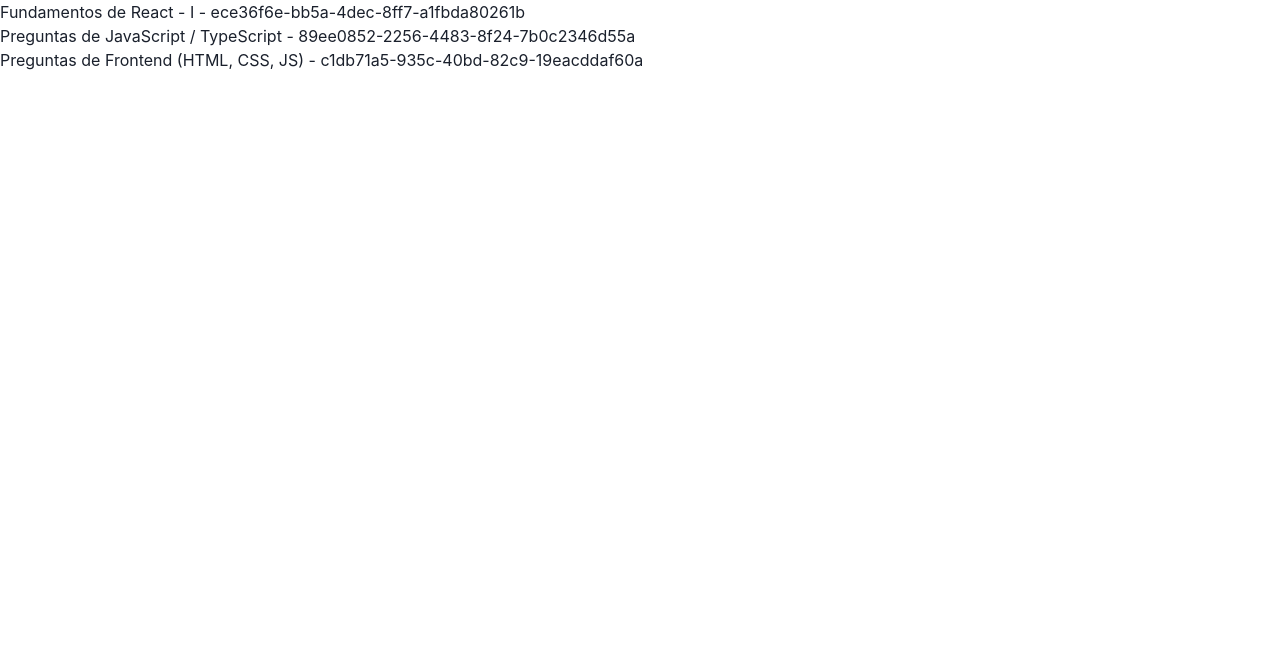
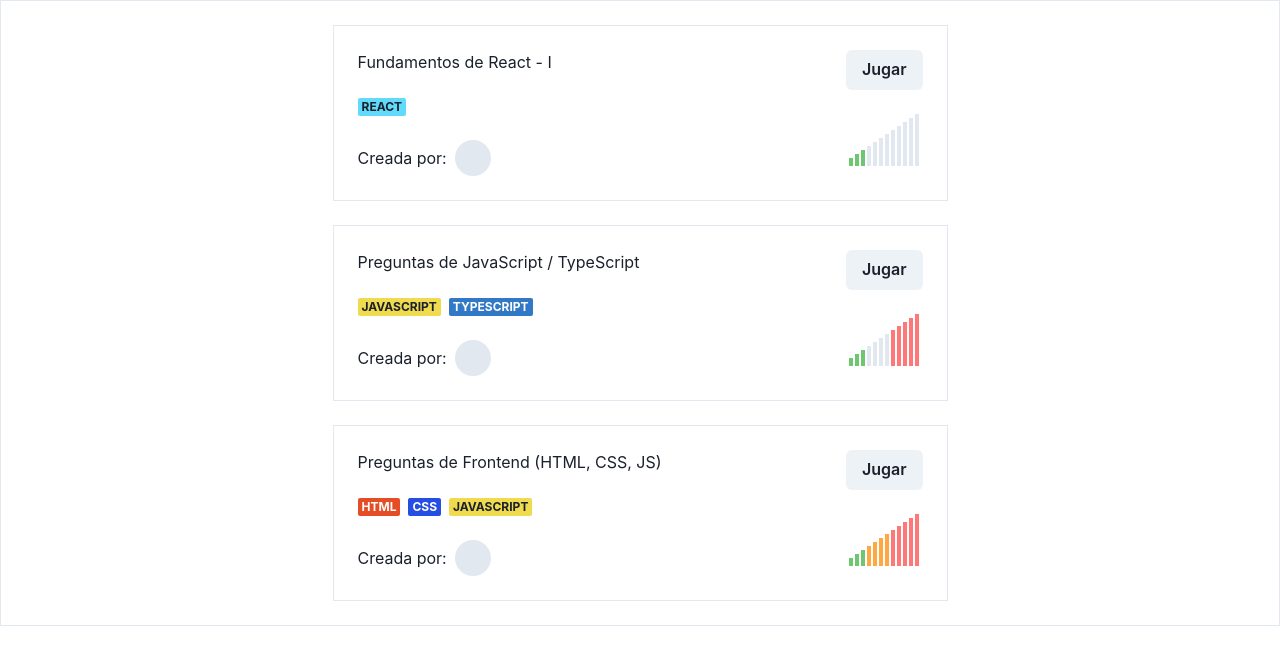
Before and after one commit to NicolasNakasone/AnswerTheTechQuestion, a React (Vite) app in the folder client/: page /trivias in a window 1280 px wide. Shown: the top 664 px of the page. Built offline with nearby package versions, Linux system fonts and the light colour scheme.

Commit message:
feat(mockup): started mockup from FeaturedTriviaPage

```diff
--- a/client/src/pages/featuredTrivia/index.tsx
+++ b/client/src/pages/featuredTrivia/index.tsx
@@ -1,12 +1,106 @@
-import { Box } from '@chakra-ui/react'
+import { Badge, Box, Button, Text } from '@chakra-ui/react'
+import { AdvancedSVG, BasicSVG, IntermediateSVG } from 'src/assets/svg/common/RangeSVG'
 import { shuffledTrivia } from 'src/mocks/trivias.mock'
+import { Trivia, UserLevel } from 'src/types'
 
 export const FeaturedTriviaPage = (): JSX.Element => {
   return (
-    <Box>
+    <MainContainer>
       {shuffledTrivia.map(trivia => {
-        return <Box key={trivia.id}>{`${trivia.title} - ${trivia.id}`}</Box>
+        return <TriviaCard key={trivia.id} trivia={trivia} />
       })}
+    </MainContainer>
+  )
+}
+
+const TriviaCard = ({ trivia }: { trivia: Trivia }): JSX.Element => {
+  return (
+    <Box
+      key={trivia.id}
+      sx={{
+        minWidth: '50%',
+        padding: '24px',
+        display: 'flex',
+        justifyContent: 'space-between',
+        gap: '96px',
+        borderWidth: 1,
+      }}
+    >
+      <Box sx={{ display: 'flex', flexDirection: 'column', gap: '24px' }}>
+        <Text>{trivia.title}</Text>
+        <Box sx={{ display: 'flex', alignItems: 'center', gap: '8px' }}>
+          {trivia.categories.map(category => {
+            return (
+              <Badge
+                key={category.id}
+                background={category.bg_color}
+                textColor={category.text_color}
+              >
+                {category.label}
+              </Badge>
+            )
+          })}
+        </Box>
+        <Text sx={{ display: 'flex', alignItems: 'center', gap: '8px' }}>
+          {`Creada por: `}
+          {/* Reemplazar por imagen del usuario */}
+          <span
+            style={{
+              width: '36px',
+              height: '36px',
+              backgroundColor: '#E2E8F0',
+              borderRadius: '50%',
+            }}
+          />
+        </Text>
+      </Box>
+      <Box sx={{ display: 'flex', flexDirection: 'column', gap: '24px' }}>
+        <Button>{`Jugar`}</Button>
+        <RangeWrapper levels={trivia.levels} />
+      </Box>
     </Box>
   )
 }
+
+const MainContainer = ({ children }: { children: JSX.Element[] }): JSX.Element => {
+  return (
+    <Box
+      sx={{
+        padding: '24px',
+        display: 'flex',
+        flexDirection: 'column',
+        alignItems: 'center',
+        gap: '24px',
+        borderWidth: 1,
+      }}
+    >
+      {children}
+    </Box>
+  )
+}
+
+type LevelDisable = {
+  [level in UserLevel]: boolean
+}
+
+const RangeWrapper = ({ levels }: { levels: UserLevel[] }): JSX.Element => {
+  const isLevelDisabled: LevelDisable = {
+    [UserLevel.BASIC]: !levels.find(level => level === UserLevel.BASIC),
+    [UserLevel.INTERMEDIATE]: !levels.find(level => level === UserLevel.INTERMEDIATE),
+    [UserLevel.ADVANCED]: !levels.find(level => level === UserLevel.ADVANCED),
+  }
+
+  return (
+    <Box
+      sx={{
+        display: 'flex',
+        justifyContent: 'center',
+        alignItems: 'flex-end',
+      }}
+    >
+      <BasicSVG isDisabled={isLevelDisabled.BASIC} />
+      <IntermediateSVG isDisabled={isLevelDisabled.INTERMEDIATE} />
+      <AdvancedSVG isDisabled={isLevelDisabled.ADVANCED} />
+    </Box>
+  )
+}
```
